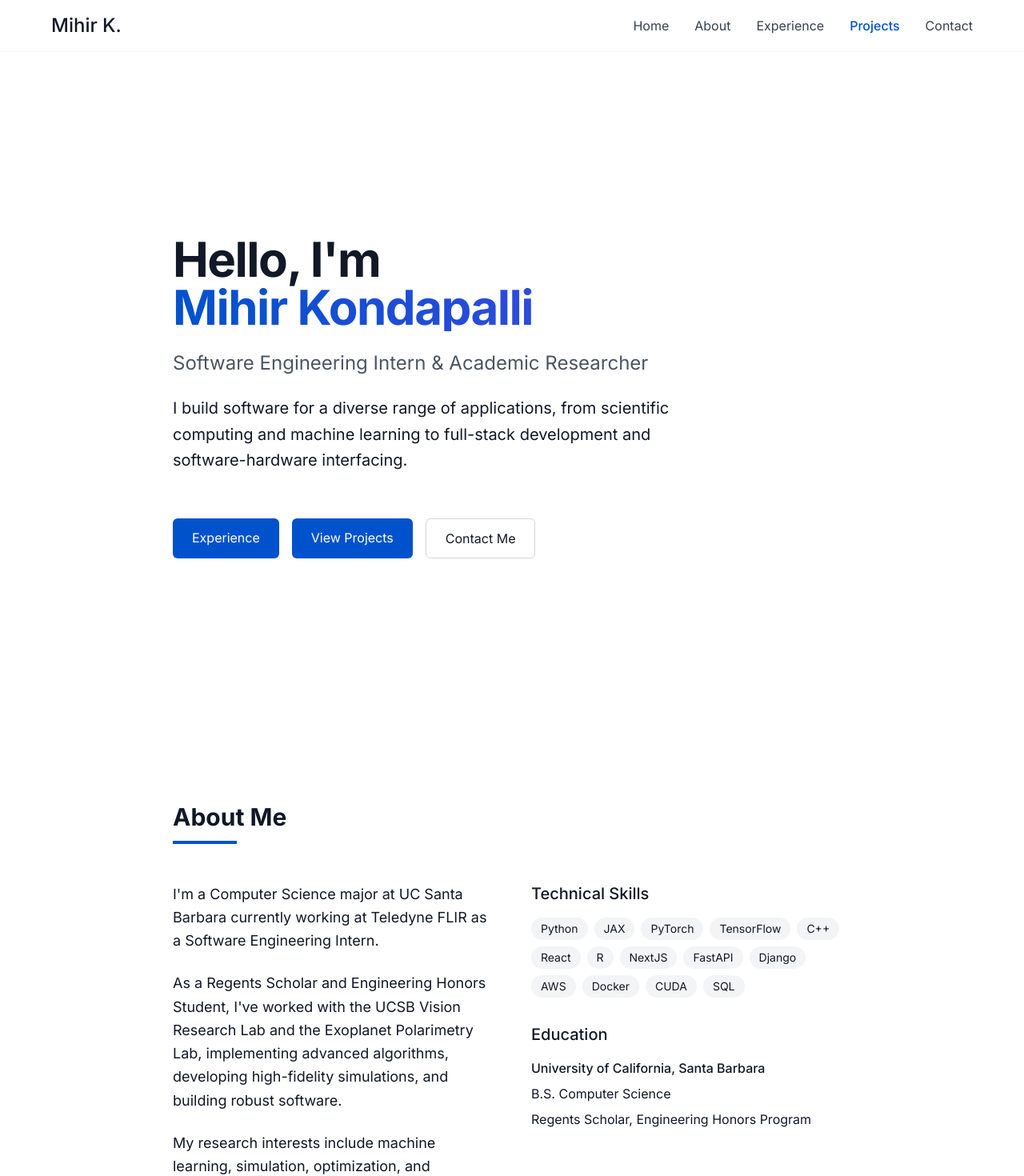
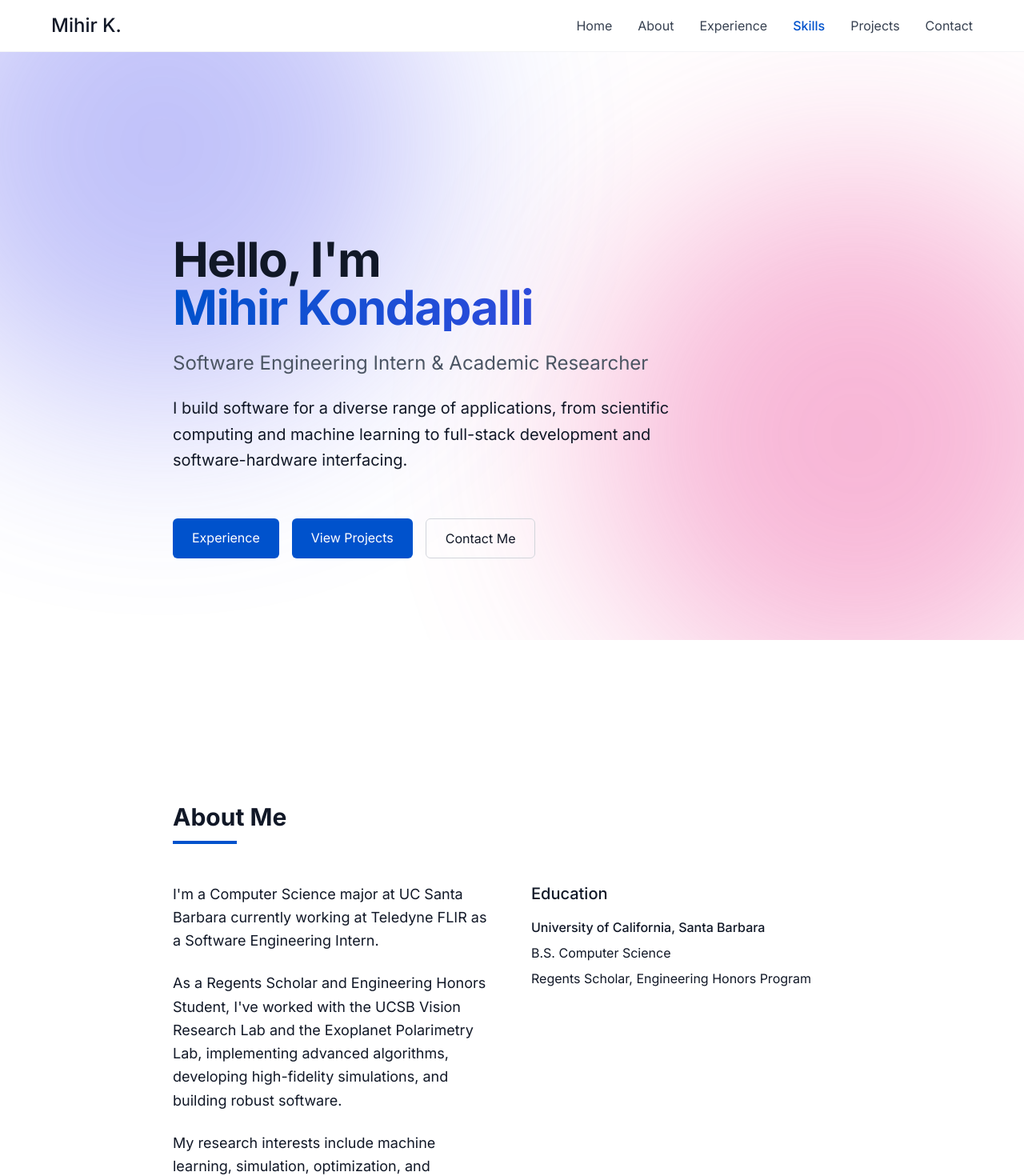
Before and after one commit to mihir-r-kondapalli/portfolio, a Next.js app: page / in a window 1280 px wide. Shown: the top 1470 px of the page at 80% size. Built offline with nearby package versions, Linux system fonts and the light colour scheme.

Commit message:
updated visuals

```diff
--- a/app/components/Navigation.tsx
+++ b/app/components/Navigation.tsx
@@ -24,6 +24,7 @@ const Navigation: React.FC<NavigationProps> = ({ currentSection }) => {
           <NavLink href="#intro" isActive={currentSection === "intro"}>Home</NavLink>
           <NavLink href="#about" isActive={currentSection === "about"}>About</NavLink>
           <NavLink href="#experience" isActive={currentSection === "experience"}>Experience</NavLink>
+          <NavLink href="#skills" isActive={currentSection === "skills"}>Skills</NavLink>
           <NavLink href="#projects" isActive={currentSection === "projects"}>Projects</NavLink>
           <NavLink href="#contact" isActive={currentSection === "contact"}>Contact</NavLink>
         </div>
@@ -51,6 +52,7 @@ const Navigation: React.FC<NavigationProps> = ({ currentSection }) => {
             <MobileNavLink href="#intro" onClick={() => setIsMenuOpen(false)}>Home</MobileNavLink>
             <MobileNavLink href="#about" onClick={() => setIsMenuOpen(false)}>About</MobileNavLink>
             <MobileNavLink href="#experience" onClick={() => setIsMenuOpen(false)}>Experience</MobileNavLink>
+            <MobileNavLink href="#skills" onClick={() => setIsMenuOpen(false)}>Skills</MobileNavLink>
             <MobileNavLink href="#projects" onClick={() => setIsMenuOpen(false)}>Projects</MobileNavLink>
             <MobileNavLink href="#contact" onClick={() => setIsMenuOpen(false)}>Contact</MobileNavLink>
           </div>
--- a/app/globals.css
+++ b/app/globals.css
@@ -105,3 +105,52 @@
     /* your custom styles */
   }
 }
+
+.background-blobs {
+  position: fixed;
+  inset: 0;
+  z-index: -1;
+  overflow: hidden;
+  pointer-events: none;
+}
+
+.background-blobs::before,
+.background-blobs::after {
+  content: "";
+  position: absolute;
+  width: 600px;
+  height: 600px;
+  filter: blur(120px);
+  opacity: 0.4;
+  border-radius: 50%;
+  animation: floatBlobs 14s ease-in-out infinite;
+}
+
+.background-blobs::before {
+  background: #6366f1;
+  top: -10%;
+  left: -10%;
+}
+
+.background-blobs::after {
+  background: #ec4899;
+  bottom: -10%;
+  right: -5%;
+  animation-duration: 18s;
+}
+
+@keyframes floatBlobs {
+  0%   { transform: translate(0,0) scale(1); }
+  50%  { transform: translate(30px, -40px) scale(1.1); }
+  100% { transform: translate(0,0) scale(1); }
+}
+
+body {
+  background: #fafbff;
+}
+
+.project-card {
+  height: 100%;
+  display: flex;
+  flex-direction: column;
+}
--- a/app/page.tsx
+++ b/app/page.tsx
@@ -29,7 +29,7 @@ export default function Home() {
     document.head.appendChild(script);
 
     const handleScroll = () => {
-      const sections = ["intro", "about", "experience", "projects", "contact"];
+      const sections = ["intro", "about", "experience", "skills", "projects", "contact"];
       const scrollPosition = window.scrollY + window.innerHeight / 2;
 
       for (const section of sections) {
@@ -118,6 +118,8 @@ export default function Home() {
 
   return (
     <>
+      <div className="background-blobs"></div>
+
       <Navigation currentSection={currentSection} />
 
       <main className="max-w-4xl mx-auto px-6 pt-24">
@@ -179,17 +181,6 @@ export default function Home() {
             </div>
             <div className="space-y-8">
               <div>
-                <h3 className="text-xl font-medium mb-4">Technical Skills</h3>
-                <div className="flex flex-wrap gap-2">
-                  {['Python', 'JAX', 'PyTorch', 'TensorFlow', 'C++', 'React', 'R', 'NextJS', 'FastAPI',
-                  'Django', 'AWS', 'Docker', 'CUDA', 'SQL', ].map((skill) => (
-                    <span key={skill} className="bg-gray-100 px-3 py-1 rounded-full text-sm">
-                      {skill}
-                    </span>
-                  ))}
-                </div>
-              </div>
-              <div>
                 <h3 className="text-xl font-medium mb-4">Education</h3>
                 <div className="space-y-2">
                   <p className="font-medium">University of California, Santa Barbara</p>
@@ -210,8 +201,8 @@ export default function Home() {
               company="Teledyne FLIR"
               date="July 2025 - Present"
               bullets={[
-                "Designed and implemented testing infrastructures for automotive cameras",
-                "Contributed to engineering GUIs and built internal tools for data automation",
+                "Designed and implemented an automated testing infrastructure for automotive cameras",
+                "Developed GUIs and built internal tools for data automation",
               ]}
               logoSrc="/logos/flir.jpeg"
               logoAlt="Teledyne FLIR logo"
@@ -242,6 +233,43 @@ export default function Home() {
           </div>
         </section>
 
+        {/* Technical Skills Section */}
+        <section id="skills" className="py-24">
+          <SectionHeader>Technical Skills</SectionHeader>
+          <div className="space-y-6 pt-12">
+            <div>
+              <h3 className="text-xl font-medium mb-4">Languages</h3>
+              <div className="flex flex-wrap gap-2">
+                {['Python', 'C++', 'JavaScript', 'TypeScript', 'Java', 'C', 'Bash', 'R', 'SQL', 'HTML/CSS'].map((skill) => (
+                  <span key={skill} className="bg-gray-100 px-3 py-1 rounded-full text-sm">
+                    {skill}
+                  </span>
+                ))}
+              </div>
+            </div>
+            <div>
+              <h3 className="text-xl font-medium mb-4">Frameworks/Libraries</h3>
+              <div className="flex flex-wrap gap-2">
+                {['FastAPI', 'Django', 'NextJS', 'React', 'SpringBoot', 'JAX', 'PyTorch', 'Scikit-Learn', 'JUnit', 'Pytest'].map((skill) => (
+                  <span key={skill} className="bg-gray-100 px-3 py-1 rounded-full text-sm">
+                    {skill}
+                  </span>
+                ))}
+              </div>
+            </div>
+            <div>
+              <h3 className="text-xl font-medium mb-4">Technologies</h3>
+              <div className="flex flex-wrap gap-2">
+                {['Git', 'AWS', 'PostgreSQL', 'Jira', 'JAMA', 'Bitbucket', 'Supabase', 'Docker', 'CI/CD', 'Linux', 'GPUs', 'LLMs'].map((skill) => (
+                  <span key={skill} className="bg-gray-100 px-3 py-1 rounded-full text-sm">
+                    {skill}
+                  </span>
+                ))}
+              </div>
+            </div>
+          </div>
+        </section>
+
         {/* Projects Section */}
         <section id="projects" className="py-24">
           <SectionHeader>Featured Projects</SectionHeader>
@@ -266,7 +294,7 @@ export default function Home() {
             <ProjectCard
               title="GRaTeR Image App"
               description="A web application to simulate and visualize protoplanetary disk images using a custom JAX disk framework, used by multiple research groups."
-              tags={['Next.js', 'React', 'Django', 'JAX', 'Astrophysics', 'Typescript', 'Docker', 'Image Processing', 'Memory Management', 'Vercel', 'Railway']}
+              tags={['Next.js', 'React', 'Django', 'JAX', 'Astrophysics', 'Typescript', 'Image Processing', 'Memory Management', 'Vercel', 'Railway']}
               link="https://scattered-light-disks.vercel.app"
             />
             <ProjectCard
```
